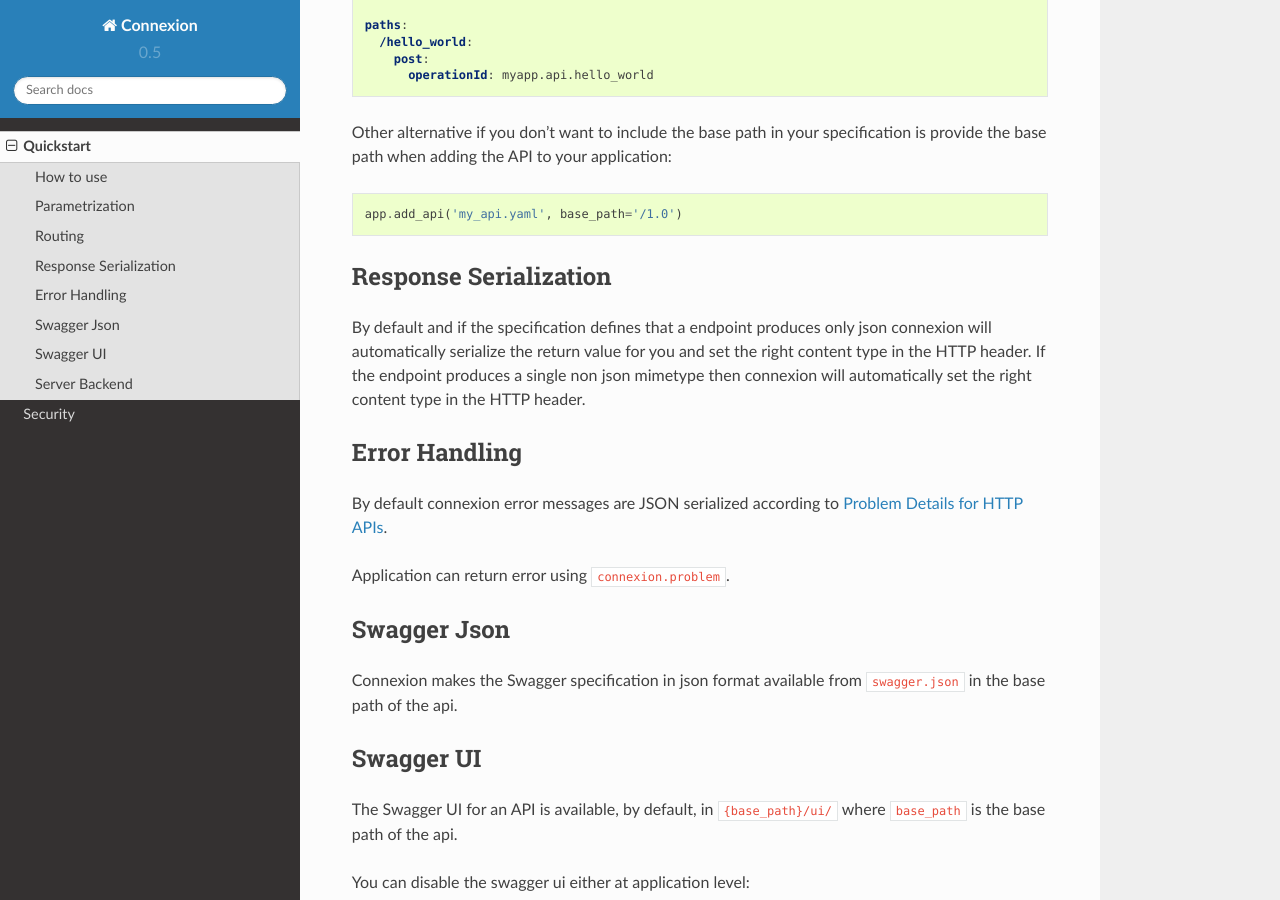
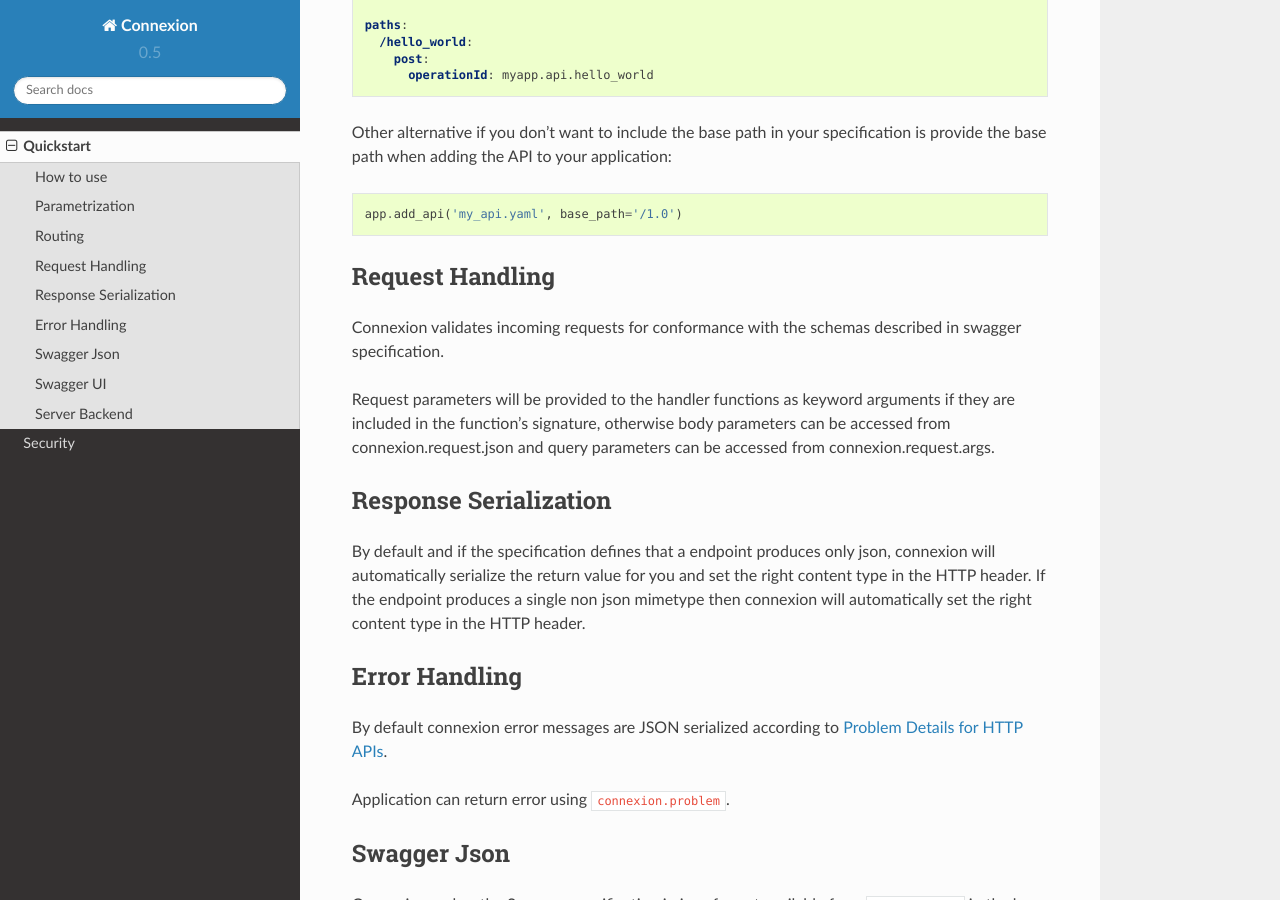
Before and after one commit to spec-first/connexion, a Sphinx documentation site: the page built from docs/quickstart.rst, in a window 1280 px wide and 900 px high, scrolled down 1195 px. Built offline with Sphinx 7.4.7 and the Read the Docs theme 2.0.0, drawn with Linux system fonts in a browser that asks for light colours.

Commit message:
#59 Update documentation

```diff
--- a/docs/quickstart.rst
+++ b/docs/quickstart.rst
@@ -67,9 +67,17 @@
     app.add_api('my_api.yaml', base_path='/1.0')
 
 
+Request Handling
+----------------
+Connexion validates incoming requests for conformance with the schemas described in swagger specification.
+
+Request parameters will be provided to the handler functions as keyword arguments if they are included in the function's
+signature, otherwise body parameters can be accessed from connexion.request.json and query parameters can be accessed
+from connexion.request.args.
+
 Response Serialization
 ----------------------
-By default and if the specification defines that a endpoint produces only json connexion will automatically serialize
+By default and if the specification defines that a endpoint produces only json, connexion will automatically serialize
 the return value for you and set the right content type in the HTTP header.
 If the endpoint produces a single non json mimetype then connexion will automatically  set the right content type in the
 HTTP header.
```
